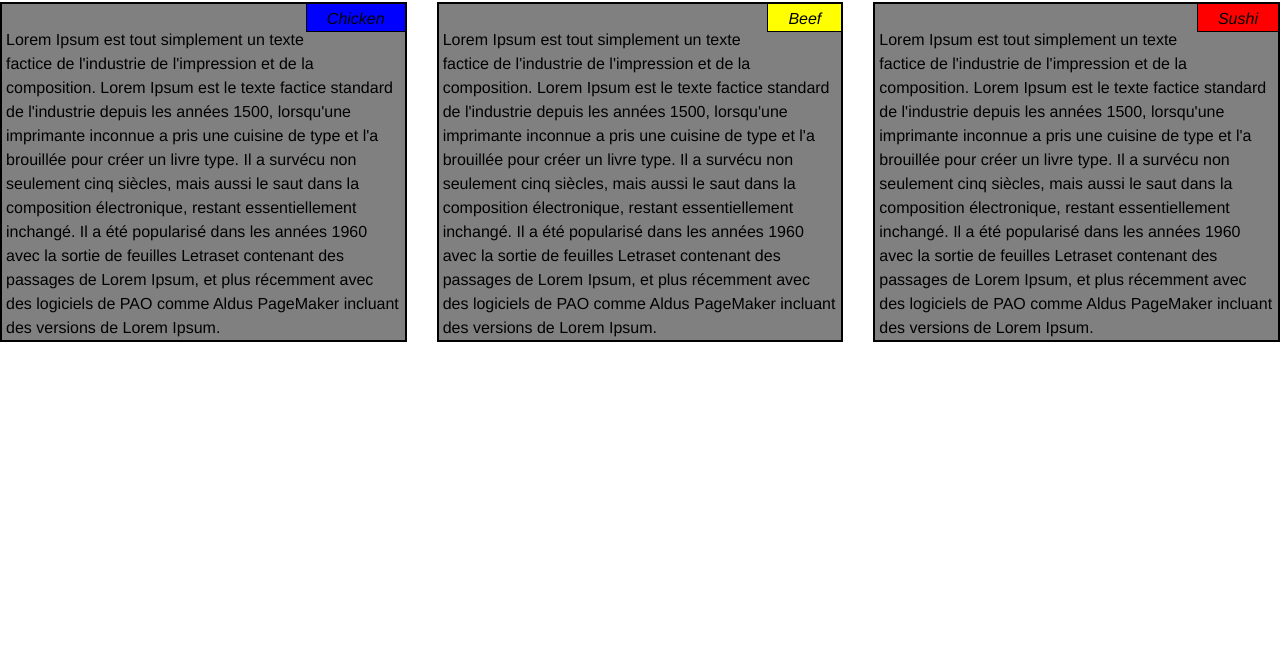
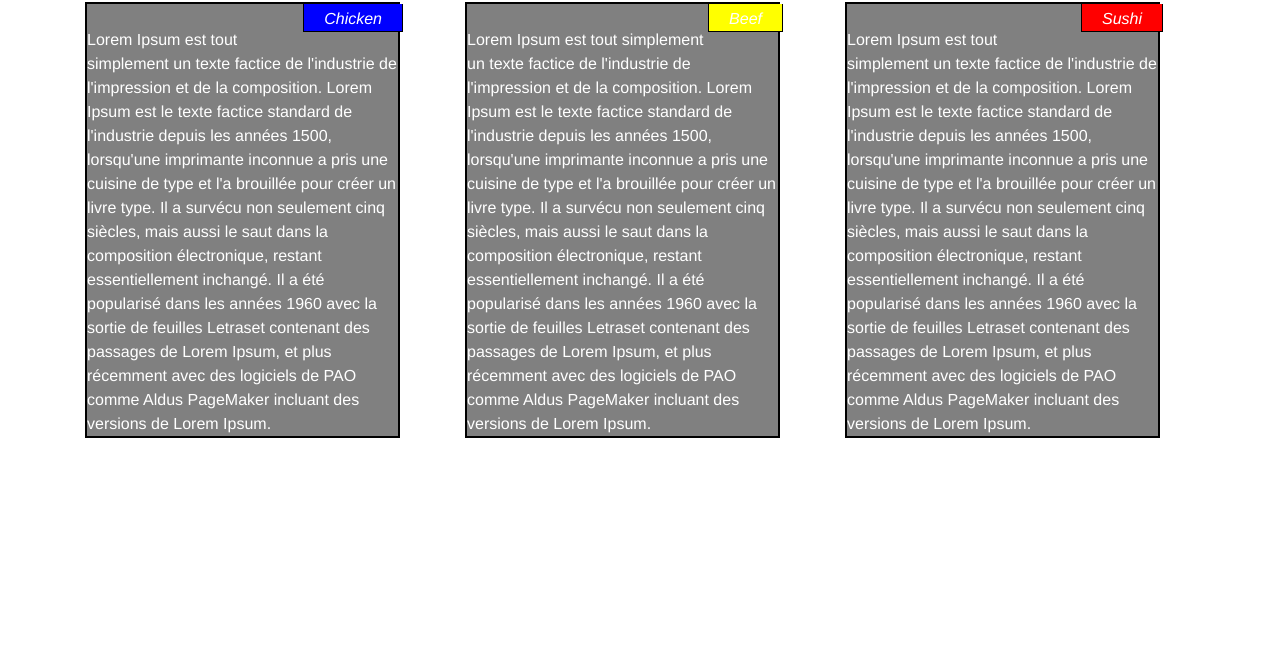
Before and after one commit to Acakpo-Boris/module3-solution, a plain HTML site: page index.html in a window 1280 px wide. Shown: the part 150-800 px from the top of the page. Drawn offline with nearby package versions, Linux system fonts and the light colour scheme; a script that the page names is missing.

Commit message:
Update css.css

```diff
--- a/CSS/css.css
+++ b/CSS/css.css
@@ -4,7 +4,6 @@
 body {
   font-size: 16px;
   color: #fff;
-  background-color: #61122f;
   font-family: 'Oxygen', sans-serif;
 }
 h2{
@@ -18,19 +17,19 @@ p{
 	margin-bottom: 15px;
 	background-color: gray;
 	position: relative;
-	width: 100%;
+	width: 90%;
 	height: auto;
 	font-family: Helvetica;
-	color: black;
-	padding-left: 4px;
-	padding-right: 4px;
+	color: #fff;
+	padding-left: auto;
+	padding-right: auto;
 
 }
-div.row {
-	margin-right: -100px;
-	margin-left: -100px;
+/*div.row {
+	margin-right: -60x;
+	margin-left: -60px;
 }
-
+*/
 em{
 	border: 1px solid black;
 	float: right;
@@ -49,7 +48,7 @@ em{
 .t3{
 	background-color: red;
 }
-#header-nav {
+/*#header-nav {
 	background-color: blue;
 }
 .bg-dark {
@@ -58,6 +57,7 @@ em{
 nav#header-nav {
 	background-color: blue;
 }
+*/
 
 
 /********** Large devices only **********/
```
